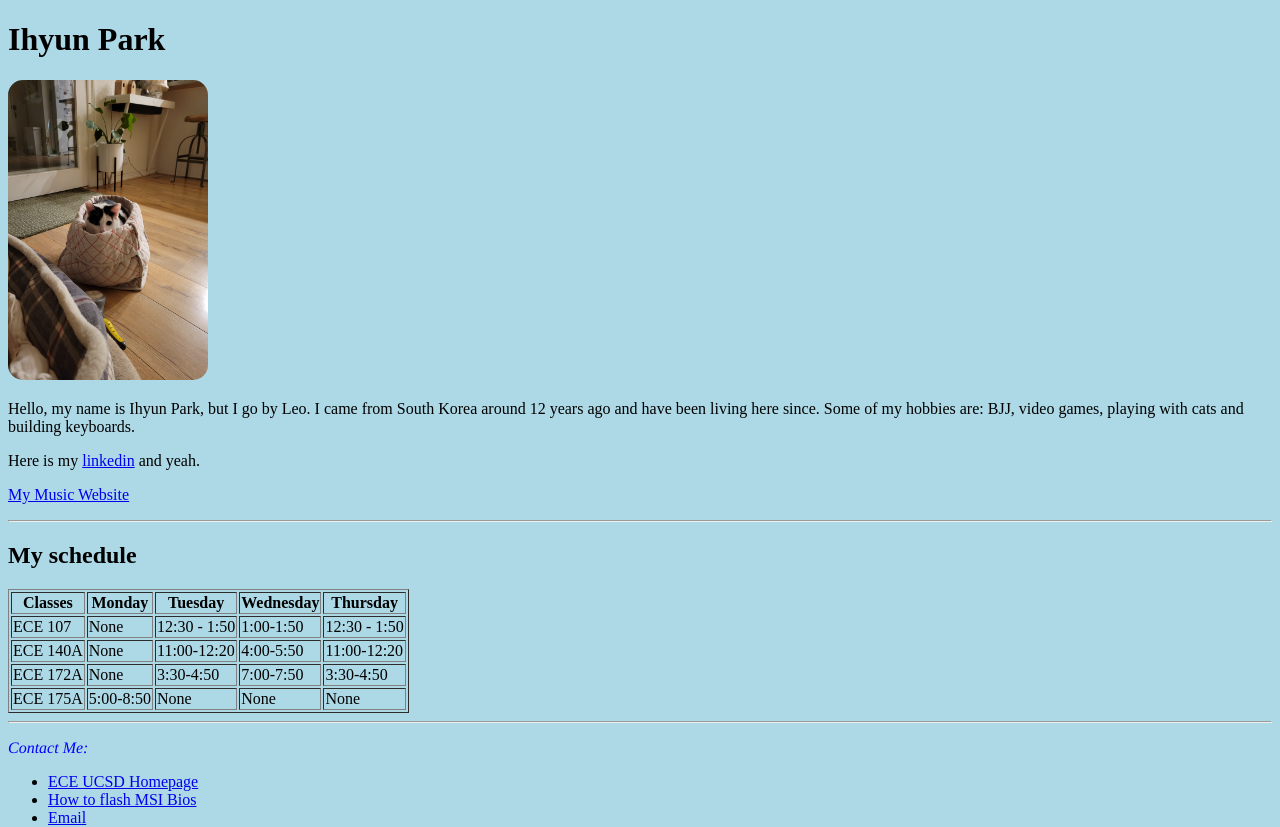
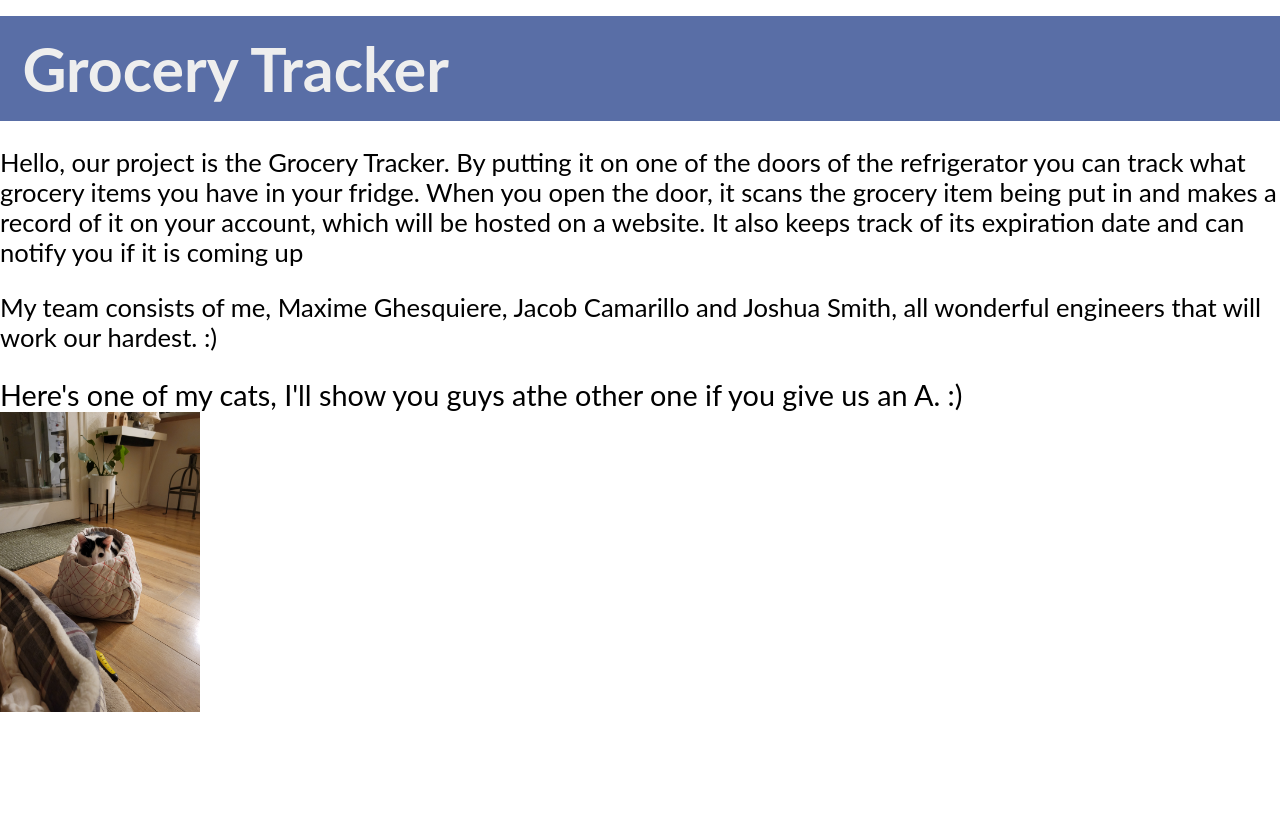
Before and after one commit to SikGek/ECE140B_Web, a Python web app: template web/src/templates/index.html in a window 1280 px wide. After the commit the page ends 712 px from the top, so only its background shows below. Run offline with Jinja, Linux system fonts and the light colour scheme; the template is opened without the code that fills it, so the values that code supplies are empty.

Commit message:
Update index.html

```diff
--- a/web/src/templates/index.html
+++ b/web/src/templates/index.html
@@ -2,72 +2,22 @@
 <html style = "height:100%">
 
 <head>
-	<title>Ihyun Park</title>
+	<title>Grocery Tracker</title>
 	<meta charset="utf-8">
 	<meta name="viewport" content="width=device-width, initial-scale=1">
+
+	<link rel="stylesheet" type="text/css" href="css/agile.css">
 </head>
 
-<body style = "background-color:lightblue;min-height:100%;">
+<body style = "background-color:rgb(255, 255, 255);min-height:100%;">
 
-	<h1>Ihyun Park</h1>
+	<h1>Grocery Tracker</h1>
 
-	<img src="images/leny.jpg" alt = "cat" width = "200" height = "300" style = "border-radius:15px"/> </img>
+	<p> Hello, our project is the Grocery Tracker. By putting it on one of the doors of the refrigerator you can track what grocery items you have in your fridge. When you open the door, it scans the grocery item being put in and makes a record of it on your account, which will be hosted on a website. It also keeps track of its expiration date and can notify you if it is coming up</p>
+	<p> My team consists of me, Maxime Ghesquiere, Jacob Camarillo and Joshua Smith, all wonderful engineers that will work our hardest. :)</p>
 
-
-	<p> Hello, my name is Ihyun Park, but I go by Leo. I came from South Korea around 12 years ago and have been living here since. Some of my hobbies are: BJJ, video games, playing with cats and building keyboards. </p>
-	<p> Here is my <a href="https://www.linkedin.com/in/ihyun-park-b778b4228/">linkedin</a> and yeah.</p>
-
-	<p> <a href = "music" target="_blank"> My Music Website </a> </p>
-	<hr>
-
-	<h2>My schedule</h2>
-
-	 <table border = "1">
-		<tr>
-			<th>Classes</th>
-			<th>Monday</th>
-			<th>Tuesday</th>
-			<th>Wednesday</th>
-			<th>Thursday</th>
-		</tr>
-		<tr>
-			<td>ECE 107</td>
-			<td>None</td>
-			<td>12:30 - 1:50</td>
-			<td>1:00-1:50</td>
-			<td>12:30 - 1:50</td>
-		</tr>
-		<tr>
-			<td>ECE 140A</td>
-			<td>None</td>
-			<td>11:00-12:20</td>
-			<td>4:00-5:50</td>
-			<td>11:00-12:20</td>
-		</tr>
-		<tr>
-			<td>ECE 172A</td>
-			<td>None</td>
-			<td>3:30-4:50</td>
-			<td>7:00-7:50</td>
-			<td>3:30-4:50</td>
-		</tr>
-		<tr>
-			<td>ECE 175A</td>
-			<td>5:00-8:50</td>
-			<td>None</td>
-			<td>None</td>
-			<td>None</td>
-		</tr>
-		</table>
-	<hr>
-
-	<p style="color:blue;font-family:Times"> <em> Contact Me: </em></p>
-
-	<ul>
-		<li> <a href="http://artofproduct.us/" target="_blank">ECE UCSD Homepage</a> </li>
-		<li> <a href="MSI_Bios.pdf" download>How to flash MSI Bios</a> </li>
-		<li> <a href="mailto:ihpark@ucsd.edu?subject=Hello">Email</a> </li>
-	</ul>
+	<div> Here's one of my cats, I'll show you guys athe other one if you give us an A. :)</div>
+	<img src="images/leny.jpg" alt = "cat" width = "200" height = "300"/> </img>
 
 </body>
 </html>
```
